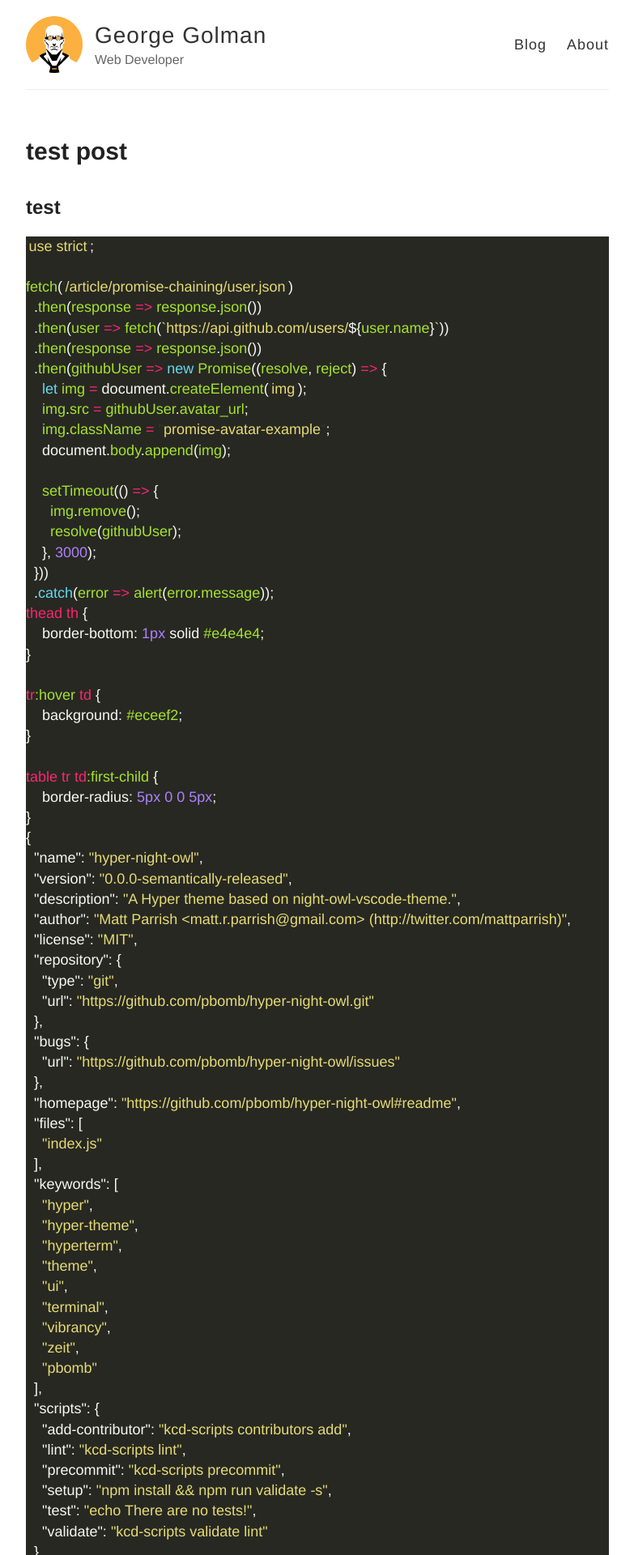
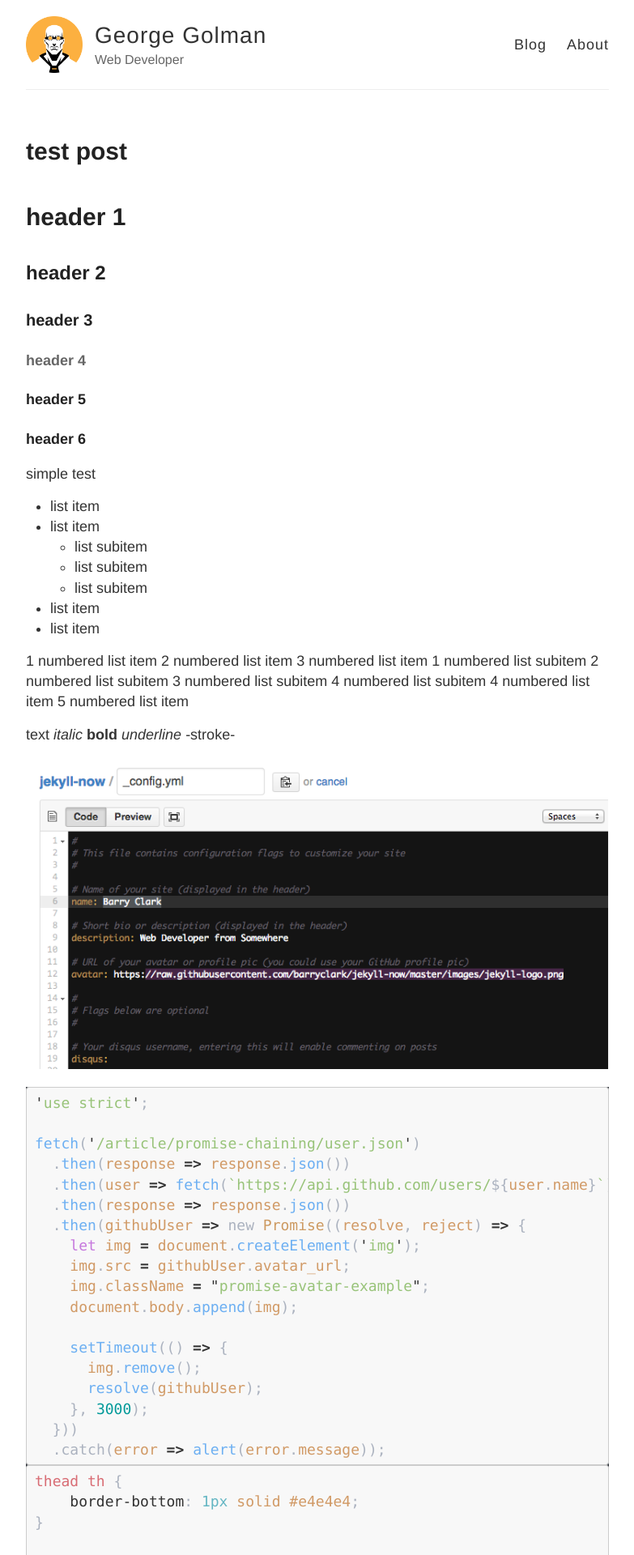
Before and after one commit to golman/golman.github.io, a Jekyll site: the page built from _posts/2020-02-14-test.md, in a window 1280 px wide. Shown: the top 1920 px of the page at 81% size, without its empty margins (248-1031 px from the left). Built offline with Jekyll 4.4.1, drawn with Linux system fonts in a browser that asks for light colours; our own code applies the rules of GitHub Pages for plain Markdown files; some of the changed text lies outside the part shown.

Commit message:
one dark

````diff
--- a/_posts/2020-02-14-test.md
+++ b/_posts/2020-02-14-test.md
@@ -2,7 +2,42 @@
 title: test post
 ---
 
-## test
+# header 1
+
+## header 2
+
+### header 3
+
+#### header 4
+
+##### header 5
+
+###### header 6
+
+simple test
+
+* list item
+* list item
+    * list subitem
+    * list subitem
+    * list subitem
+* list item
+* list item
+
+
+1 numbered list item
+2 numbered list item
+3 numbered list item
+    1 numbered list subitem
+    2 numbered list subitem
+    3 numbered list subitem
+    4 numbered list subitem
+4 numbered list item
+5 numbered list item
+
+text *italic* **bold** _underline_ -stroke-
+
+![_config.yml]({{ site.baseurl }}/images/config.png)
 
 ```javascript
 'use strict';
--- a/_sass/_highlights.scss
+++ b/_sass/_highlights.scss
@@ -1,65 +1,101 @@
-.highlight pre { background-color: #272822; }
-.highlight .hll { background-color: #272822; }
-.highlight .c { color: #75715e } /* Comment */
-.highlight .err { color: #960050; background-color: #1e0010 } /* Error */
-.highlight .k { color: #66d9ef } /* Keyword */
-.highlight .l { color: #ae81ff } /* Literal */
-.highlight .n { color: #f8f8f2 } /* Name */
-.highlight .o { color: #f92672 } /* Operator */
-.highlight .p { color: #f8f8f2 } /* Punctuation */
-.highlight .cm { color: #75715e } /* Comment.Multiline */
-.highlight .cp { color: #75715e } /* Comment.Preproc */
-.highlight .c1 { color: #75715e } /* Comment.Single */
-.highlight .cs { color: #75715e } /* Comment.Special */
-.highlight .ge { font-style: italic } /* Generic.Emph */
-.highlight .gs { font-weight: bold } /* Generic.Strong */
-.highlight .kc { color: #66d9ef } /* Keyword.Constant */
-.highlight .kd { color: #66d9ef } /* Keyword.Declaration */
-.highlight .kn { color: #f92672 } /* Keyword.Namespace */
-.highlight .kp { color: #66d9ef } /* Keyword.Pseudo */
-.highlight .kr { color: #66d9ef } /* Keyword.Reserved */
-.highlight .kt { color: #66d9ef } /* Keyword.Type */
-.highlight .ld { color: #e6db74 } /* Literal.Date */
-.highlight .m { color: #ae81ff } /* Literal.Number */
-.highlight .s { color: #e6db74 } /* Literal.String */
-.highlight .na { color: #a6e22e } /* Name.Attribute */
-.highlight .nb { color: #f8f8f2 } /* Name.Builtin */
-.highlight .nc { color: #a6e22e } /* Name.Class */
-.highlight .no { color: #66d9ef } /* Name.Constant */
-.highlight .nd { color: #a6e22e } /* Name.Decorator */
-.highlight .ni { color: #f8f8f2 } /* Name.Entity */
-.highlight .ne { color: #a6e22e } /* Name.Exception */
-.highlight .nf { color: #a6e22e } /* Name.Function */
-.highlight .nl { color: #f8f8f2 } /* Name.Label */
-.highlight .nn { color: #f8f8f2 } /* Name.Namespace */
-.highlight .nx { color: #a6e22e } /* Name.Other */
-.highlight .py { color: #f8f8f2 } /* Name.Property */
-.highlight .nt { color: #f92672 } /* Name.Tag */
-.highlight .nv { color: #f8f8f2 } /* Name.Variable */
-.highlight .ow { color: #f92672 } /* Operator.Word */
-.highlight .w { color: #f8f8f2 } /* Text.Whitespace */
-.highlight .mf { color: #ae81ff } /* Literal.Number.Float */
-.highlight .mh { color: #ae81ff } /* Literal.Number.Hex */
-.highlight .mi { color: #ae81ff } /* Literal.Number.Integer */
-.highlight .mo { color: #ae81ff } /* Literal.Number.Oct */
-.highlight .sb { color: #e6db74 } /* Literal.String.Backtick */
-.highlight .sc { color: #e6db74 } /* Literal.String.Char */
-.highlight .sd { color: #e6db74 } /* Literal.String.Doc */
-.highlight .s2 { color: #e6db74 } /* Literal.String.Double */
-.highlight .se { color: #ae81ff } /* Literal.String.Escape */
-.highlight .sh { color: #e6db74 } /* Literal.String.Heredoc */
-.highlight .si { color: #e6db74 } /* Literal.String.Interpol */
-.highlight .sx { color: #e6db74 } /* Literal.String.Other */
-.highlight .sr { color: #e6db74 } /* Literal.String.Regex */
-.highlight .s1 { color: #e6db74 } /* Literal.String.Single */
-.highlight .ss { color: #e6db74 } /* Literal.String.Symbol */
-.highlight .bp { color: #f8f8f2 } /* Name.Builtin.Pseudo */
-.highlight .vc { color: #f8f8f2 } /* Name.Variable.Class */
-.highlight .vg { color: #f8f8f2 } /* Name.Variable.Global */
-.highlight .vi { color: #f8f8f2 } /* Name.Variable.Instance */
-.highlight .il { color: #ae81ff } /* Literal.Number.Integer.Long */
+/* to make lines scroll instead of wrap */
+/* from http://stackoverflow.com/a/23393920 */
 
-.highlight .gh { } /* Generic Heading & Diff Header */
-.highlight .gu { color: #75715e; } /* Generic.Subheading & Diff Unified/Comment? */
-.highlight .gd { color: #f92672; } /* Generic.Deleted & Diff Deleted */
-.highlight .gi { color: #a6e22e; } /* Generic.Inserted & Diff Inserted */
+.highlight pre code * {
+    white-space: nowrap;    /* this sets all children inside to nowrap */
+}
+
+.highlight pre {
+    overflow-x: auto;       /* this sets the scrolling in x*/
+}
+
+.highlight pre code {
+    white-space: pre;       /* forces <code> to respect <pre> formatting*/
+}
+
+
+/*
+ * GitHub style for Pygments syntax highlighter, for use with Jekyll
+ * Courtesy of GitHub.com
+ */
+.highlight pre code, .highlight pre, pre, .highlight .hll, code {
+    font-family: "Dank Mono", "Fira Code", Menlo, Monaco, Consolas, "Courier New", monospace;
+}
+
+.highlight pre, pre, .highlight .hll {
+    background-color: #f8f8f8;
+    border: 1px solid #ccc;
+    padding: 6px 10px;
+    border-radius: 3px;
+}
+
+/**
+ * Syntax highlighting styles inspired by Atom's One Dark theme
+ */
+.highlight {
+    background: #282c34; //DONE
+    .lineno { color: #4b5363;}
+
+    .c     { color: #667689; font-style: italic } // Comment
+    .err   { color: #a61717; background-color: #e3d2d2 } // Error
+    .k     { font-weight: bold } // Keyword
+    .o     { font-weight: bold } // Operator
+    .cm    { color: #667689; font-style: italic } // Comment.Multiline
+    .cp    { color: #abb2bf; } // Comment.Preproc
+    .c1    { color: #667689; font-style: italic } // Comment.Single
+    .cs    { color: #667689; font-weight: bold; font-style: italic } // Comment.Special
+    .gd    { color: #000; background-color: #fdd } // Generic.Deleted
+    .gd .x { color: #000; background-color: #faa } // Generic.Deleted.Specific
+    .ge    { font-style: italic } // Generic.Emph
+    .gr    { color: #a00 } // Generic.Error
+    .gh    { color: #999 } // Generic.Heading
+    .gi    { color: #000; background-color: #dfd } // Generic.Inserted
+    .gi .x { color: #000; background-color: #afa } // Generic.Inserted.Specific
+    .go    { color: #888 } // Generic.Output
+    .gp    { color: #555 } // Generic.Prompt
+    .gs    { font-weight: bold } // Generic.Strong
+    .gu    { color: #aaa } // Generic.Subheading
+    .gt    { color: #a00 } // Generic.Traceback
+    .k     {color:  #abb2bf; font-weight: normal;}
+    .kc    { font-weight: bold } // Keyword.Constant
+    .kd    { color: #c678dd; } // Keyword.Declaration
+    .kp    { font-weight: bold } // Keyword.Pseudo
+    .kr    { color: #c678dd; } // Keyword.Reserved
+    .kt    { color: #458; font-weight: bold } // Keyword.Type
+    .m     { color: #64b6c3 } // Literal.Number
+    .p     {color: #abb2bf;}
+    .s     { color: #98c379 } // Literal.String
+    .na    { color: #d19a66; } // Name.Attribute
+    .nb    { color: #d19a66; } // Name.Builtin
+    .nc    { color: #cd9a61; } // Name.Class
+    .no    { color: #008080 } // Name.Constant
+    .ni    { color: #800080 } // Name.Entity
+    .ne    { color: #6caff2; font-weight: bold } // Name.Exception
+    .nf    { color: #6caff2; } // Name.Function
+    .nn    { color: #555 } // Name.Namespace
+    .nt    { color: #d86c74 } // Name.Tag
+    .nv    { color: #008080 } // Name.Variable
+    .nx    { color: #d19a66;}
+    .ow    { font-weight: bold } // Operator.Word
+    .w     { color: #bbb } // Text.Whitespace
+    .mf    { color: #099 } // Literal.Number.Float
+    .mh    { color: #099 } // Literal.Number.Hex
+    .mi    { color: #099 } // Literal.Number.Integer
+    .mo    { color: #099 } // Literal.Number.Oct
+    .sb    { color: #d14 } // Literal.String.Backtick
+    .sc    { color: #d14 } // Literal.String.Char
+    .sd    { color: #d14 } // Literal.String.Doc
+    .s2    { color: #98c379; } // Literal.String.Double
+    .se    { color: #d14 } // Literal.String.Escape
+    .sh    { color: #d14 } // Literal.String.Heredoc
+    .si    { color: #d14 } // Literal.String.Interpol
+    .sx    { color: #d14 } // Literal.String.Other
+    .sr    { color: #009926 } // Literal.String.Regex
+    .s1    { color: #98c379; } // Literal.String.Single
+    .ss    { color: #990073 } // Literal.String.Symbol
+    .bp    { color: #999 } // Name.Builtin.Pseudo
+    .vc    { color: #008080 } // Name.Variable.Class
+    .vg    { color: #008080 } // Name.Variable.Global
+    .vi    { color: #008080 } // Name.Variable.Instance
+    .il    { color: #099 } // Literal.Number.Integer.Long
+}
````
Also changed, not shown: README.md.
